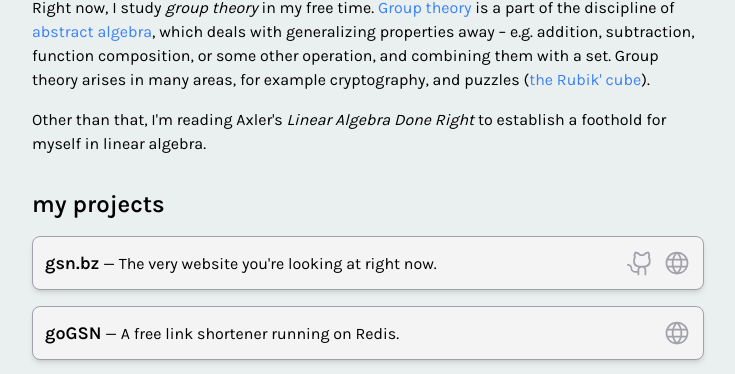
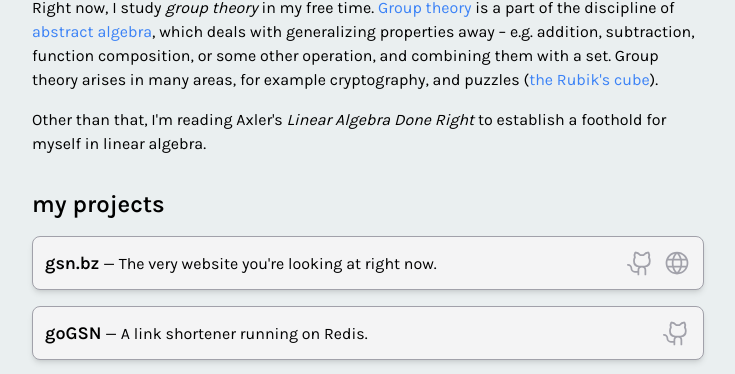
Before and after one commit to gsayson/bz4, a Next.js app: page / in a window 1280 px wide. Shown: the part 816-1190 px from the top of the page, without its empty margins (272-1007 px from the left). Built offline with nearby package versions, Linux system fonts and the light colour scheme.

Commit message:
fix typo and replace goGSN link with github

```diff
--- a/src/app/page.tsx
+++ b/src/app/page.tsx
@@ -43,7 +43,7 @@ export default function Home() {
                     Right now, I study <em>group theory</em> in my free time. <a href="https://en.wikipedia.org/wiki/Group_theory" className="link">Group theory</a>{" "}
                     is a part of the discipline of <a href="https://en.wikipedia.org/wiki/Abstract_algebra" className="link">abstract algebra</a>,
                     which deals with generalizing properties away &ndash; e.g. addition, subtraction, function composition, or some other operation, and combining them with a set. Group theory arises in many areas, for example
-                    cryptography, and puzzles (<a href="https://en.wikipedia.org/wiki/Rubik%27s_Cube_group" className="link">the Rubik&apos; cube</a>).
+                    cryptography, and puzzles (<a href="https://en.wikipedia.org/wiki/Rubik%27s_Cube_group" className="link">the Rubik&apos;s cube</a>).
                 </p>
                 <p>
                     Other than that, I&apos;m reading Axler&apos;s <em>Linear Algebra Done Right</em> to establish a foothold for myself in linear algebra.
@@ -52,7 +52,7 @@ export default function Home() {
             <h1 className="text-2xl font-semibold mb-4 mt-8">my projects</h1>
             <Card title="gsn.bz" desc="The very website you're looking at right now." url="https://gsn.bz"
                 github="https://github.com/gsayson/bz4"/>
-            <Card title="goGSN" desc="A free link shortener running on Redis." url="https://go.gsn.bz"/>
+            <Card title="goGSN" desc="A link shortener running on Redis." github="https://github.com/gsayson/go-bz"/>
             <Card title="Djinn" desc="A build-time-oriented Java framework with minimal runtime reflection."
                 github="https://github.com/gsayson/djinn"/>
             <h1 className="text-2xl font-semibold mb-4 mt-6">connect with me</h1>
```
